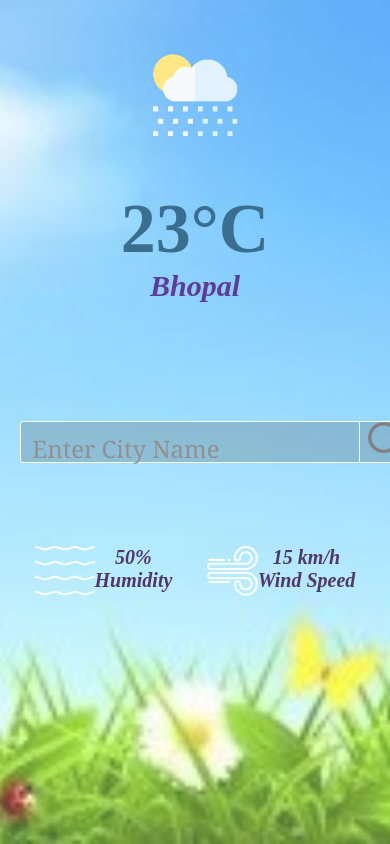
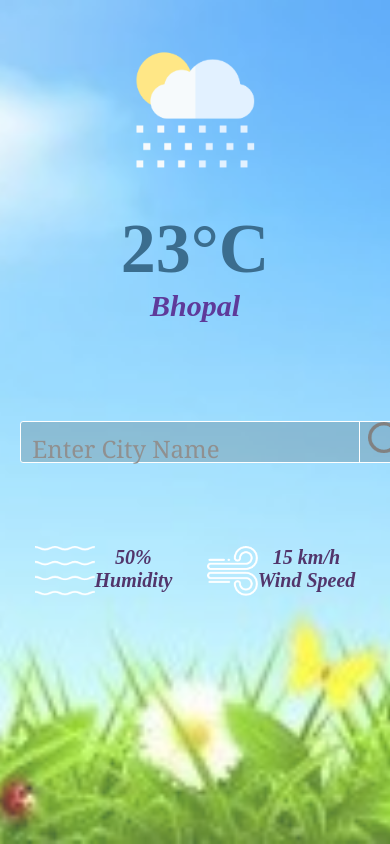
Before and after one commit to kanchan2803/weatherforecast, a plain HTML site: page index.html in a window 390 px wide. Drawn offline with Linux system fonts and the light colour scheme; no server answers.

Commit message:
Update style.css

```diff
--- a/style.css
+++ b/style.css
@@ -87,7 +87,9 @@
   display: none;
   color: red;
 }
-
+.Weather_icon{
+  height:35vh;
+}
 .weather{
     display: flex;
     align-items: center;
@@ -145,8 +147,9 @@
     text-align: center;
     font-size: 70px;
   }
-  .weather img{
-    height: 120px;
+  .Weather_icon{
+    height:20vh;
+    margin-top: 10px;
   }
   .weather{
     display: flex;
```
